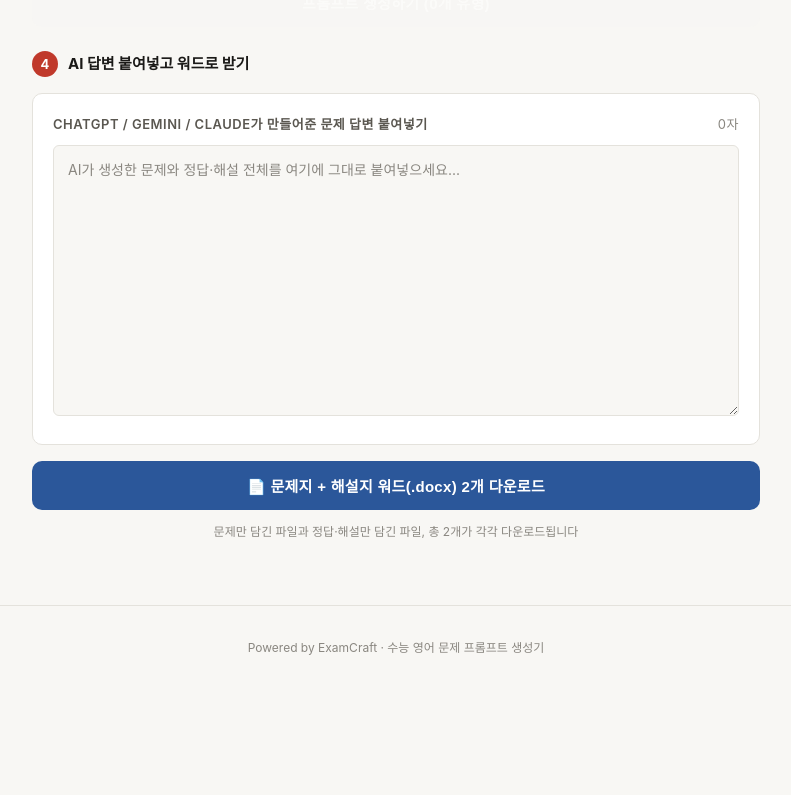
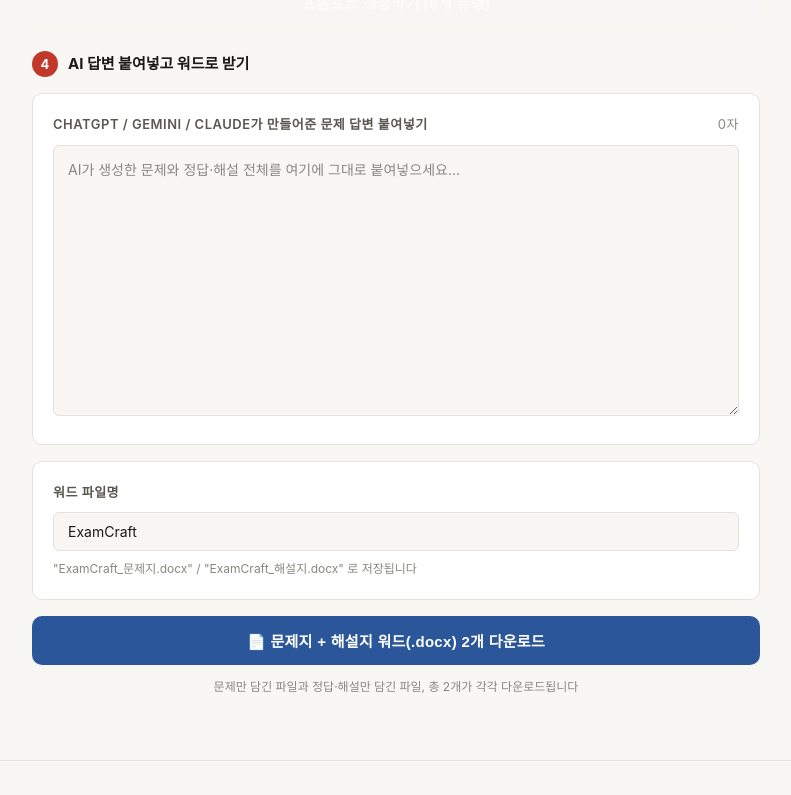
Before and after one commit to D0nghyeon-Kang/ExamCraft, a Next.js app: page / in a window 1280 px wide. Shown: the part 1146-1941 px from the top of the page, without its empty margins (244-1035 px from the left). Before the commit the page ends 1835 px from the top, so only its background shows below. Built offline with nearby package versions, Linux system fonts and the light colour scheme.

Commit message:
add underline support, remove chart type, custom filename

```diff
--- a/app/docxBuilder.js
+++ b/app/docxBuilder.js
@@ -6,6 +6,8 @@ import { saveAs } from 'file-saver';
 
 // Remove common markdown syntax / HTML entities that AI chat responses tend to include,
 // since the pasted text is meant to read as a clean document, not raw markdown.
+// NOTE: double-underscore __text__ is intentionally NOT stripped here — it's parsed
+// separately into real Word underline formatting (see parseRuns).
 function stripMarkdown(line) {
   let s = line;
   s = s.replace(/^#{1,6}\s*/, '');                 // headings: ### Title -> Title
@@ -21,6 +23,21 @@ function stripMarkdown(line) {
   s = s.replace(/&lt;/g, '<');
   s = s.replace(/&gt;/g, '>');
   return s.trim();
+}
+
+// Parse a cleaned line into TextRun segments, converting __text__ into
+// real underlined runs instead of leaving the literal underscores in place.
+function parseRuns(line, extraProps = {}) {
+  const parts = line.split(/(__[^_]+__)/g).filter(s => s !== '');
+  if (parts.length === 0) return [new TextRun({ text: '', ...extraProps })];
+
+  return parts.map(part => {
+    const underlineMatch = part.match(/^__([^_]+)__$/);
+    if (underlineMatch) {
+      return new TextRun({ text: underlineMatch[1], underline: {}, ...extraProps });
+    }
+    return new TextRun({ text: part, ...extraProps });
+  });
 }
 
 // Find the literal [문제 N] markers ExamCraft's prompts ask the AI to include,
@@ -91,20 +108,20 @@ function textParagraphs(text) {
     if (line.includes('【정답')) {
       paragraphs.push(new Paragraph({
         spacing: { before: 160 },
-        children: [new TextRun({ text: line.trim(), bold: true, color: 'B30000' })],
+        children: parseRuns(line.trim(), { bold: true, color: 'B30000' }),
       }));
       continue;
     }
     if (line.includes('【해설】')) {
       paragraphs.push(new Paragraph({
         spacing: { before: 60 },
-        children: [new TextRun({ text: line.trim(), bold: true, color: '444444' })],
+        children: parseRuns(line.trim(), { bold: true, color: '444444' }),
       }));
       continue;
     }
     paragraphs.push(new Paragraph({
       spacing: { after: 60 },
-      children: [new TextRun({ text: line })],
+      children: parseRuns(line),
     }));
   }
   return paragraphs;
--- a/app/page.js
+++ b/app/page.js
@@ -11,7 +11,6 @@ const QUESTION_TYPES = [
   { id: 5,  label: '주장 파악' },
   { id: 6,  label: '주제 파악' },
   { id: 7,  label: '제목 파악' },
-  { id: 8,  label: '도표 정보 파악' },
   { id: 9,  label: '내용 일치·불일치 (설명문)' },
   { id: 10, label: '내용 일치·불일치 (실용문)' },
   { id: 11, label: '어법 정확성 파악' },
@@ -28,17 +27,16 @@ const QUESTION_TYPES = [
 
 const PROMPTS = {
   1: (p) => `다음 영어 지문을 읽고, "글의 목적 파악" 유형의 수능 문제를 만들어줘. 필자가 글을 쓴 목적을 묻는 5지선다 문제를 만들고, 정답과 해설도 포함해줘.\n문제 형식: "다음 글의 목적으로 가장 적절한 것은?"\n\n[지문]\n${p}`,
-  2: (p) => `다음 영어 지문을 읽고, "심경 변화 파악" 유형의 수능 문제를 만들어줘. 글에 나타난 인물의 심경 변화를 묻는 5지선다 문제를 만들고, 정답과 해설도 포함해줘.\n문제 형식: "밑줄 친 부분에 나타난 화자의 심경 변화로 가장 적절한 것은?"\n\n[지문]\n${p}`,
-  3: (p) => `다음 영어 지문을 읽고, "함축적 의미 파악" 유형의 수능 문제를 만들어줘. 밑줄 친 표현의 함축적 의미를 묻는 5지선다 문제를 만들고, 정답과 해설도 포함해줘. 지문에서 적절한 구절에 밑줄을 표시해줘.\n\n[지문]\n${p}`,
+  2: (p) => `다음 영어 지문을 읽고, "심경 변화 파악" 유형의 수능 문제를 만들어줘. 글에 나타난 인물의 심경 변화를 묻는 5지선다 문제를 만들고, 정답과 해설도 포함해줘.\n문제 형식: "밑줄 친 부분에 나타난 화자의 심경 변화로 가장 적절한 것은?"\n중요: 지문에서 밑줄을 쳐야 하는 부분은 텍스트에서 __이렇게__ 밑줄 두 개로 감싸서 표시해줘 (마크다운 밑줄 표기).\n\n[지문]\n${p}`,
+  3: (p) => `다음 영어 지문을 읽고, "함축적 의미 파악" 유형의 수능 문제를 만들어줘. 밑줄 친 표현의 함축적 의미를 묻는 5지선다 문제를 만들고, 정답과 해설도 포함해줘.\n중요: 지문에서 밑줄을 쳐야 하는 부분은 텍스트에서 __이렇게__ 밑줄 두 개로 감싸서 표시해줘 (마크다운 밑줄 표기).\n\n[지문]\n${p}`,
   4: (p) => `다음 영어 지문을 읽고, "요지 파악" 유형의 수능 문제를 만들어줘. 글의 요지를 묻는 5지선다 문제를 만들고, 정답과 해설도 포함해줘.\n문제 형식: "다음 글의 요지로 가장 적절한 것은?"\n\n[지문]\n${p}`,
   5: (p) => `다음 영어 지문을 읽고, "주장 파악" 유형의 수능 문제를 만들어줘. 글에서 필자가 주장하는 바를 묻는 5지선다 문제를 만들고, 정답과 해설도 포함해줘.\n문제 형식: "다음 글에서 필자가 주장하는 바로 가장 적절한 것은?"\n\n[지문]\n${p}`,
   6: (p) => `다음 영어 지문을 읽고, "주제 파악" 유형의 수능 문제를 만들어줘. 글의 주제를 묻는 5지선다 문제(영어 선택지)를 만들고, 정답과 해설도 포함해줘.\n문제 형식: "다음 글의 주제로 가장 적절한 것은?"\n\n[지문]\n${p}`,
   7: (p) => `다음 영어 지문을 읽고, "제목 파악" 유형의 수능 문제를 만들어줘. 글의 제목을 묻는 5지선다 문제(영어 선택지)를 만들고, 정답과 해설도 포함해줘.\n문제 형식: "다음 글의 제목으로 가장 적절한 것은?"\n\n[지문]\n${p}`,
-  8: (p) => `다음 영어 지문을 읽고, "도표 정보 파악" 유형의 수능 문제를 만들어줘. 지문 내용을 바탕으로 가상의 도표를 텍스트로 묘사하고, 도표의 내용과 일치하지 않는 것을 고르는 5지선다 문제를 만들고, 정답과 해설도 포함해줘.\n\n[지문]\n${p}`,
   9: (p) => `다음 영어 지문을 읽고, "내용 일치·불일치 (설명문)" 유형의 수능 문제를 만들어줘. 글의 내용과 일치하지 않는 것을 고르는 5지선다 문제(선택지는 한국어)를 만들고, 정답과 해설도 포함해줘.\n문제 형식: "다음 글의 내용과 일치하지 않는 것은?"\n\n[지문]\n${p}`,
   10: (p) => `다음 영어 지문을 읽고, "내용 일치·불일치 (실용문)" 유형의 수능 문제를 만들어줘. 안내문/광고문 형식으로 재구성하여 내용과 일치하지 않는 것을 고르는 5지선다 문제(선택지는 한국어)를 만들고, 정답과 해설도 포함해줘.\n\n[지문]\n${p}`,
-  11: (p) => `다음 영어 지문을 읽고, "어법 정확성 파악" 유형의 수능 문제를 만들어줘. 지문에서 5군데에 밑줄(①②③④⑤)을 치고, 어법상 틀린 것을 고르는 문제를 만들어줘. 반드시 하나만 틀려야 하며, 정답과 해설도 포함해줘.\n\n[지문]\n${p}`,
-  12: (p) => `다음 영어 지문을 읽고, "어휘 적절성 파악" 유형의 수능 문제를 만들어줘. 지문에서 5개 단어에 밑줄을 치고 각각 적절한/부적절한 단어를 괄호로 제시하여, 문맥상 쓰임이 적절하지 않은 것을 고르는 문제를 만들고, 정답과 해설도 포함해줘.\n\n[지문]\n${p}`,
+  11: (p) => `다음 영어 지문을 읽고, "어법 정확성 파악" 유형의 수능 문제를 만들어줘. 지문에서 5군데를 골라 ①②③④⑤ 번호를 매기고, 어법상 틀린 것을 고르는 문제를 만들어줘. 반드시 하나만 틀려야 하며, 정답과 해설도 포함해줘.\n중요: 번호가 매겨진 5군데 표현은 모두 텍스트에서 __이렇게__ 밑줄 두 개로 감싸서 표시해줘 (마크다운 밑줄 표기). 예: ① __is__\n\n[지문]\n${p}`,
+  12: (p) => `다음 영어 지문을 읽고, "어휘 적절성 파악" 유형의 수능 문제를 만들어줘. 지문에서 5개 단어에 ①②③④⑤ 번호를 매기고 각각 적절한/부적절한 단어를 괄호로 제시하여, 문맥상 쓰임이 적절하지 않은 것을 고르는 문제를 만들고, 정답과 해설도 포함해줘.\n중요: 번호가 매겨진 5개 단어는 모두 텍스트에서 __이렇게__ 밑줄 두 개로 감싸서 표시해줘 (마크다운 밑줄 표기). 예: ① __flexibility__\n\n[지문]\n${p}`,
   13: (p) => `다음 영어 지문을 읽고, "빈칸 내용 추론 (1)" 유형의 수능 문제를 만들어줘. 지문의 핵심 단어/구절에 빈칸을 만들고, 빈칸에 알맞은 표현을 고르는 5지선다 문제(영어 선택지)를 만들고, 정답과 해설도 포함해줘.\n\n[지문]\n${p}`,
   14: (p) => `다음 영어 지문을 읽고, "빈칸 내용 추론 (2)" 유형의 수능 문제를 만들어줘. 앞의 빈칸 추론과 다른 위치에 빈칸을 만들고, 빈칸에 알맞은 표현을 고르는 5지선다 문제(영어 선택지)를 만들고, 정답과 해설도 포함해줘.\n\n[지문]\n${p}`,
   15: (p) => `다음 영어 지문을 읽고, "흐름에 무관한 문장 찾기" 유형의 수능 문제를 만들어줘. 지문에 흐름과 무관한 문장 하나를 ①②③④⑤로 표시하여 삽입하고, 무관한 문장을 찾는 문제를 만들고, 정답과 해설도 포함해줘.\n\n[지문]\n${p}`,
@@ -56,6 +54,7 @@ export default function Home() {
   const [copied, setCopied] = useState(false);
   const [aiResponse, setAiResponse] = useState('');
   const [isDownloading, setIsDownloading] = useState(false);
+  const [fileName, setFileName] = useState('ExamCraft');
   const [isExtracting, setIsExtracting] = useState(false);
   const [previewUrl, setPreviewUrl] = useState(null);
   const [dragOver, setDragOver] = useState(false);
@@ -102,9 +101,10 @@ export default function Home() {
       alert('AI가 만들어준 문제 답변을 먼저 붙여넣어주세요.');
       return;
     }
+    const safeName = fileName.trim() || 'ExamCraft';
     setIsDownloading(true);
     try {
-      await generateSplitDocx(aiResponse, 'ExamCraft');
+      await generateSplitDocx(aiResponse, safeName);
     } catch (e) {
       alert('워드 파일 생성 중 오류가 발생했습니다: ' + e.message);
     } finally {
@@ -248,6 +248,22 @@ export default function Home() {
             />
           </div>
 
+          <div className={styles.panel}>
+            <label className={styles.panelLabel}>
+              <span>워드 파일명</span>
+            </label>
+            <input
+              type="text"
+              className={styles.fileNameInput}
+              value={fileName}
+              onChange={e => setFileName(e.target.value)}
+              placeholder="예: 모의고사1회, 3월고1모의고사 등"
+            />
+            <p className={styles.fileNameHint}>
+              "{fileName.trim() || 'ExamCraft'}_문제지.docx" / "{fileName.trim() || 'ExamCraft'}_해설지.docx" 로 저장됩니다
+            </p>
+          </div>
+
           <button
             className={styles.downloadBtn}
             onClick={downloadDocx}
--- a/app/page.module.css
+++ b/app/page.module.css
@@ -531,3 +531,25 @@
   text-align: center;
   margin-top: -4px;
 }
+
+/* ── File Name Input ── */
+.fileNameInput {
+  width: 100%;
+  border: 1px solid var(--border);
+  border-radius: var(--radius-sm);
+  padding: 10px 14px;
+  font-size: 14px;
+  color: var(--text);
+  background: var(--bg);
+  font-family: inherit;
+  transition: border-color 0.15s;
+}
+.fileNameInput:focus { outline: none; border-color: var(--border2); }
+.fileNameInput::placeholder { color: var(--text3); }
+
+.fileNameHint {
+  font-size: 12px;
+  color: var(--text3);
+  margin-top: 8px;
+  word-break: break-all;
+}
```
